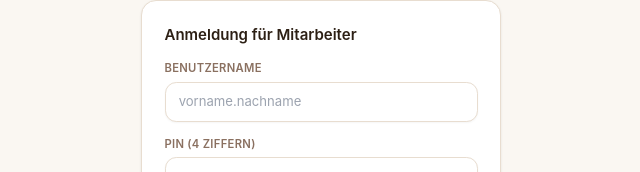
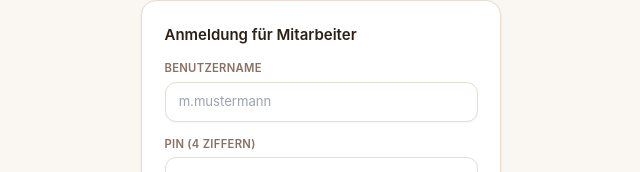
Before and after one commit to wunschpflege/wunsch-pflege-warteliste, a Next.js app: page /login in a window 1280 px wide. Shown: the part 271-443 px from the top of the page, without its empty margins (319-959 px from the left). Built offline with nearby package versions, Linux system fonts and the light colour scheme.

Commit message:
Placeholder im Login von 'vorname.nachname' auf 'm.mustermann' geändert

```diff
--- a/src/app/login/page.tsx
+++ b/src/app/login/page.tsx
@@ -53,7 +53,7 @@ function LoginForm() {
           className="input"
           value={username}
           onChange={(e) => setUsername(e.target.value)}
-          placeholder="vorname.nachname"
+          placeholder="m.mustermann"
         />
       </div>
       <div>
```
